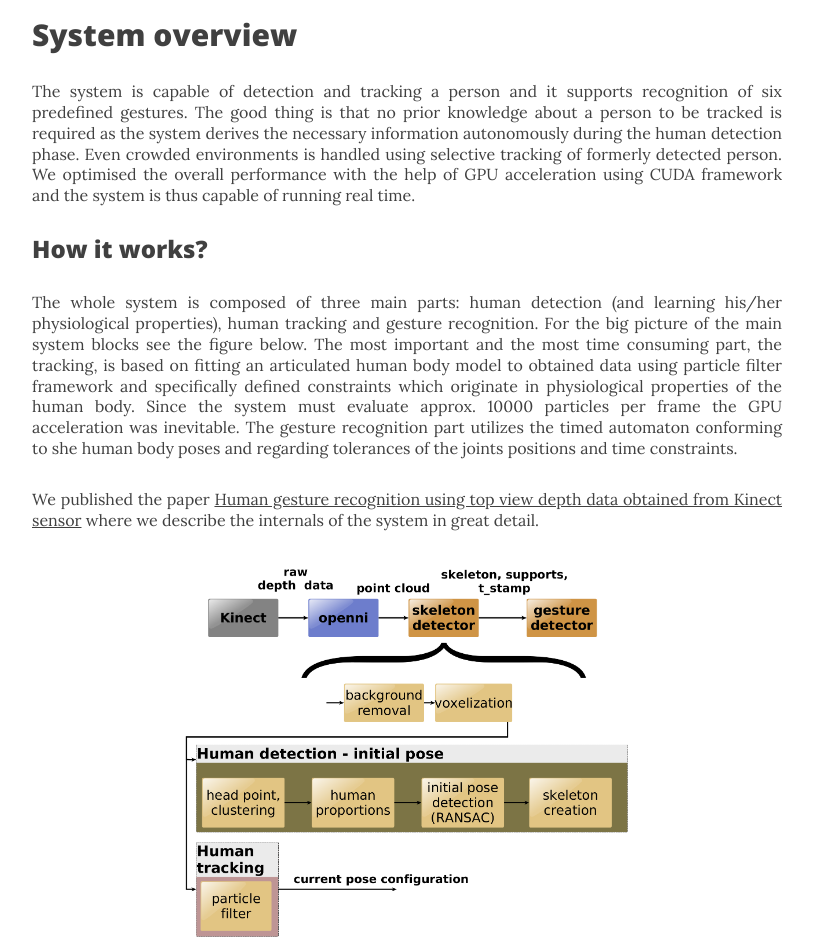
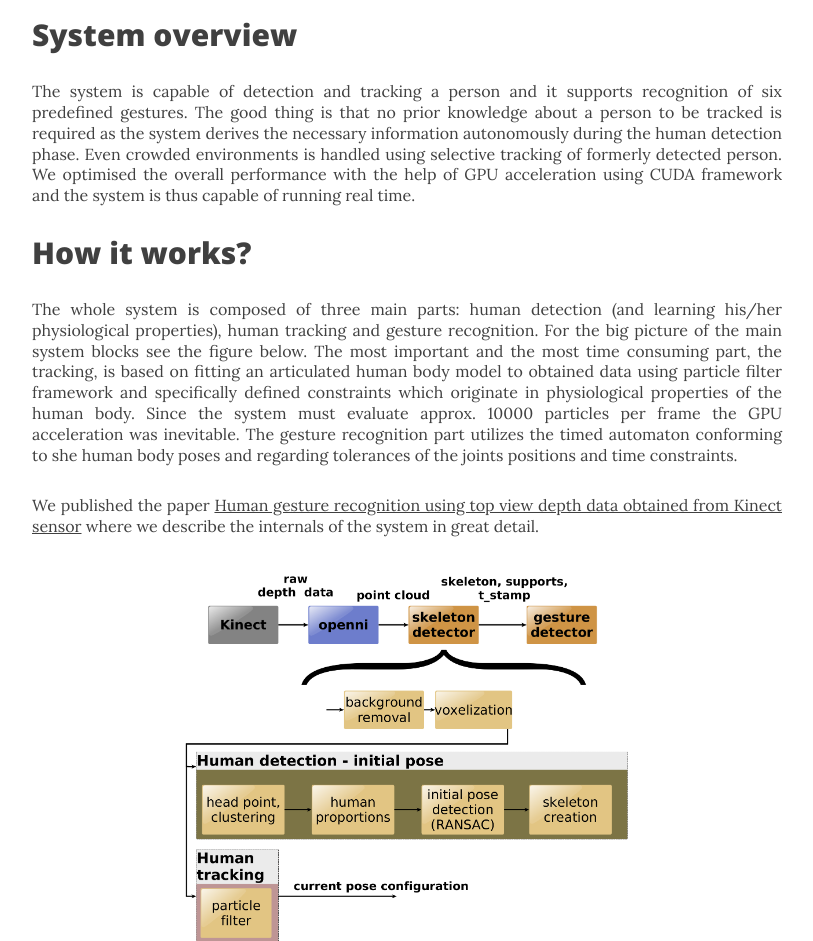
Before and after one commit to bednarikjan/bednarikjan.github.io, a Jekyll site: the page built from _posts/2015-04-15-gesture_recognition_using_top_view_depth_data.markdown, in a window 1280 px wide. Shown: the part 1691-2632 px from the top of the page, without its empty margins (233-1046 px from the left). Built offline with Jekyll 4.4.1, drawn with Linux system fonts in a browser that asks for light colours; nearby versions of some CDN libraries.

```diff
--- a/_posts/2015-04-15-gesture_recognition_using_top_view_depth_data.markdown
+++ b/_posts/2015-04-15-gesture_recognition_using_top_view_depth_data.markdown
@@ -30,7 +30,7 @@ published: true
 
 <p>The system is capable of detection and tracking a person and it supports recognition of six predefined gestures. The good thing is that no prior knowledge about a person to be tracked is required as the system derives the necessary information autonomously during the human detection phase. Even crowded environments is handled using selective tracking of formerly detected person. We optimised the overall performance with the help of GPU acceleration using CUDA framework and the system is thus capable of running real time.</p>
 
-<h3>How it works?</h3>
+<h2>How it works?</h2>
 
 <p>The whole system is composed of three main parts: human detection (and learning his/her physiological properties), human tracking and gesture recognition. For the big picture of the main system blocks see the figure below. The most important and the most time consuming part, the tracking, is based on fitting an articulated human body model to obtained data using particle filter framework and specifically defined constraints which originate in physiological properties of the human body. Since the system must evaluate approx. 10000 particles per frame the GPU acceleration was inevitable. The gesture recognition part utilizes the timed automaton conforming to she human body poses and regarding tolerances of the joints positions and time constraints. </p>
 
```
